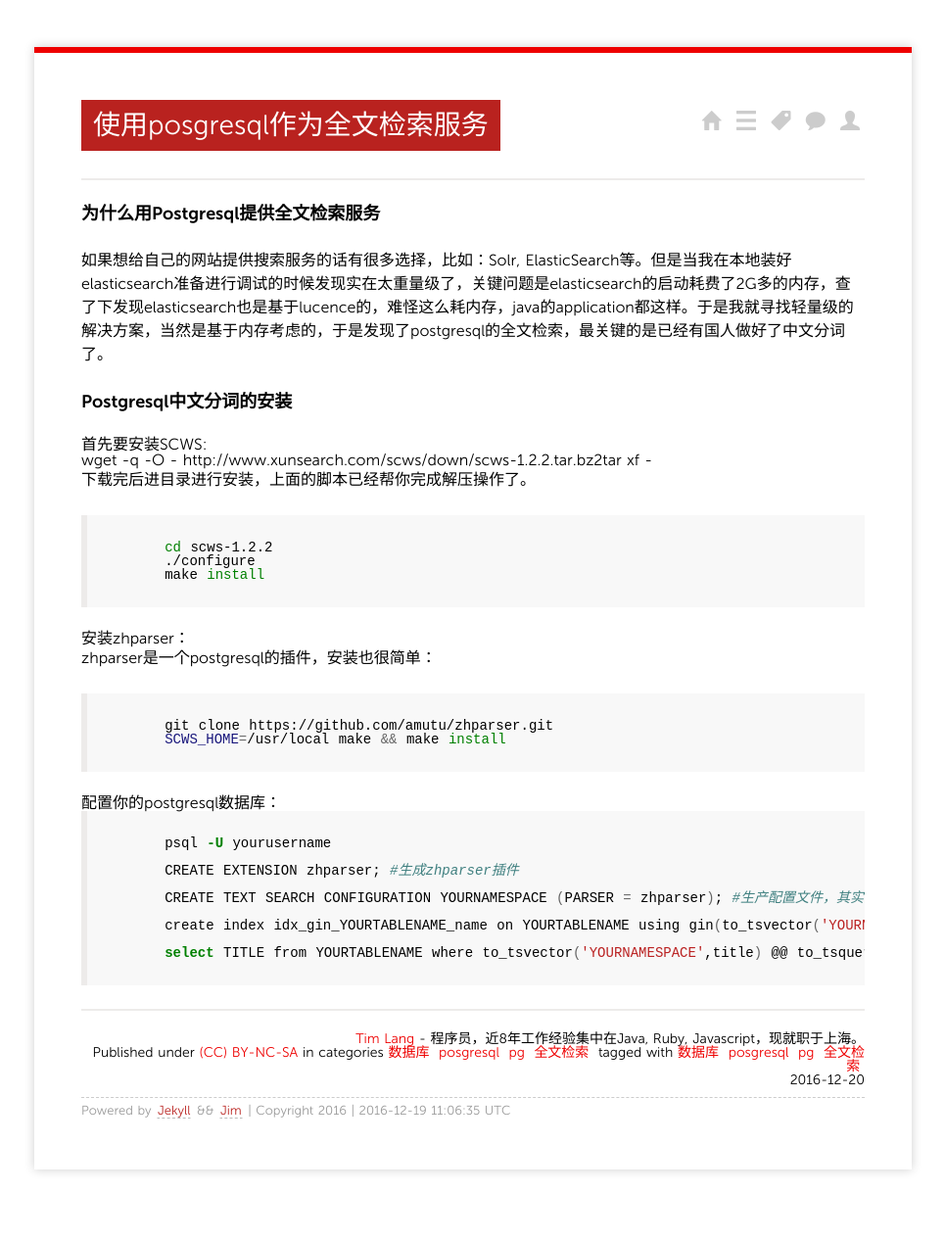
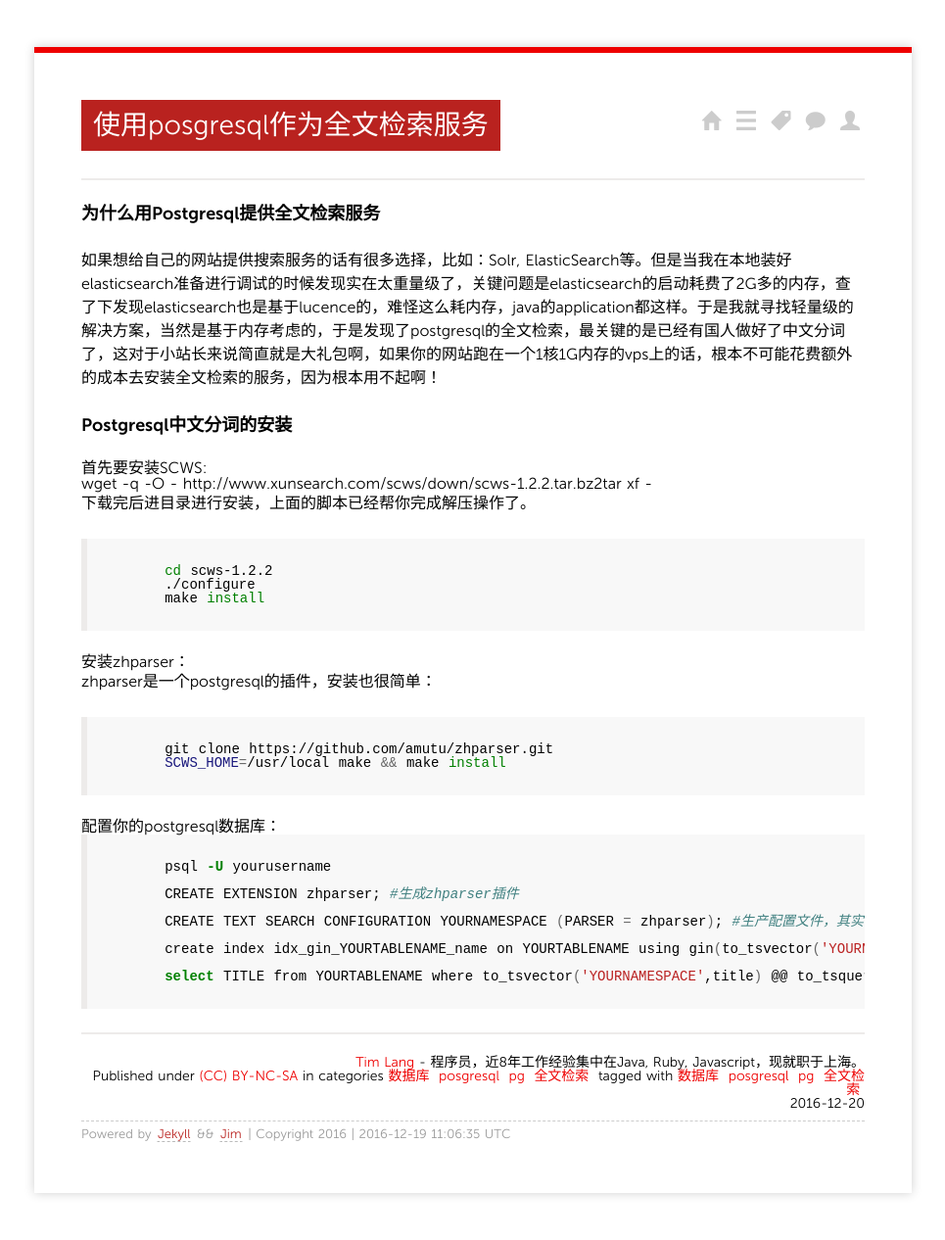
Before and after one commit to TimLang/blog, a Jekyll site: the page built from _posts/2016/2016-12-20-Full-text-Searching-with-postgresql.md, in a window 1280 px wide. Shown: the whole page at 98% size, without its empty margins (157-1122 px from the left). Built offline with Jekyll 4.4.1, drawn with Linux system fonts in a browser that asks for light colours; nearby versions of some CDN libraries; Markdown is read by kramdown in place of the engine named in the settings; comment, search, counter and statistics services are not loaded; before the commit the page ends 1242 px from its top, so only the background shows below that.

Commit message:
Add Blog: ../2015/2016-12-20-Full-text-Searching-with-postgresql.md

```diff
--- a/_posts/2016/2016-12-20-Full-text-Searching-with-postgresql.md
+++ b/_posts/2016/2016-12-20-Full-text-Searching-with-postgresql.md
@@ -16,7 +16,7 @@ tags:
 
 
 ###为什么用Postgresql提供全文检索服务
-如果想给自己的网站提供搜索服务的话有很多选择，比如：Solr, ElasticSearch等。但是当我在本地装好elasticsearch准备进行调试的时候发现实在太重量级了，关键问题是elasticsearch的启动耗费了2G多的内存，查了下发现elasticsearch也是基于lucence的，难怪这么耗内存，java的application都这样。于是我就寻找轻量级的解决方案，当然是基于内存考虑的，于是发现了postgresql的全文检索，最关键的是已经有国人做好了中文分词了。
+如果想给自己的网站提供搜索服务的话有很多选择，比如：Solr, ElasticSearch等。但是当我在本地装好elasticsearch准备进行调试的时候发现实在太重量级了，关键问题是elasticsearch的启动耗费了2G多的内存，查了下发现elasticsearch也是基于lucence的，难怪这么耗内存，java的application都这样。于是我就寻找轻量级的解决方案，当然是基于内存考虑的，于是发现了postgresql的全文检索，最关键的是已经有国人做好了中文分词了，这对于小站长来说简直就是大礼包啊，如果你的网站跑在一个1核1G内存的vps上的话，根本不可能花费额外的成本去安装全文检索的服务，因为根本用不起啊！
 
 ###Postgresql中文分词的安装
 
```
